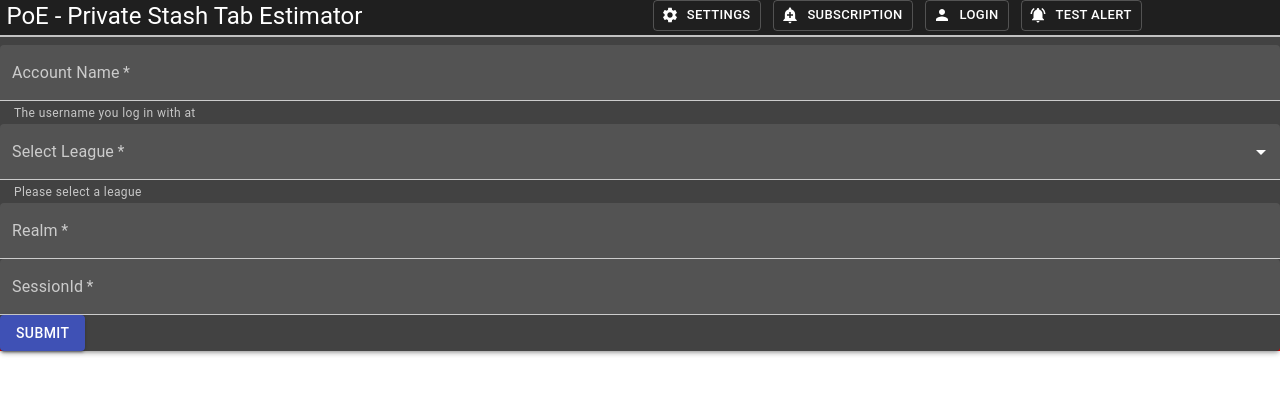
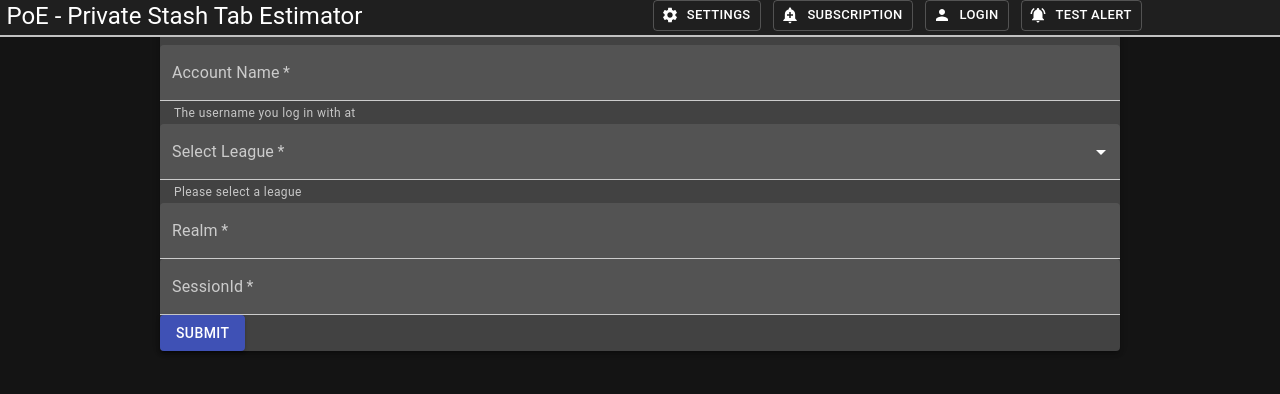
Before and after one commit to ChristofferTheodorArntzen/poe-data-tool, a React (Create React App) app in the folder frontend/: page /LoginView in a window 1280 px wide. Shown: the top 394 px of the page. Built offline with nearby package versions, Linux system fonts and the light colour scheme.

Commit message:
Fixed css for loginview.

```diff
--- a/frontend/src/js/components/LoginView/LoginView.css
+++ b/frontend/src/js/components/LoginView/LoginView.css
@@ -1,4 +1,5 @@
 .form-container {
-
-    background-color: red;
+    width: 75%;
+    height: 100vh;
+    margin: auto;
 }
```
